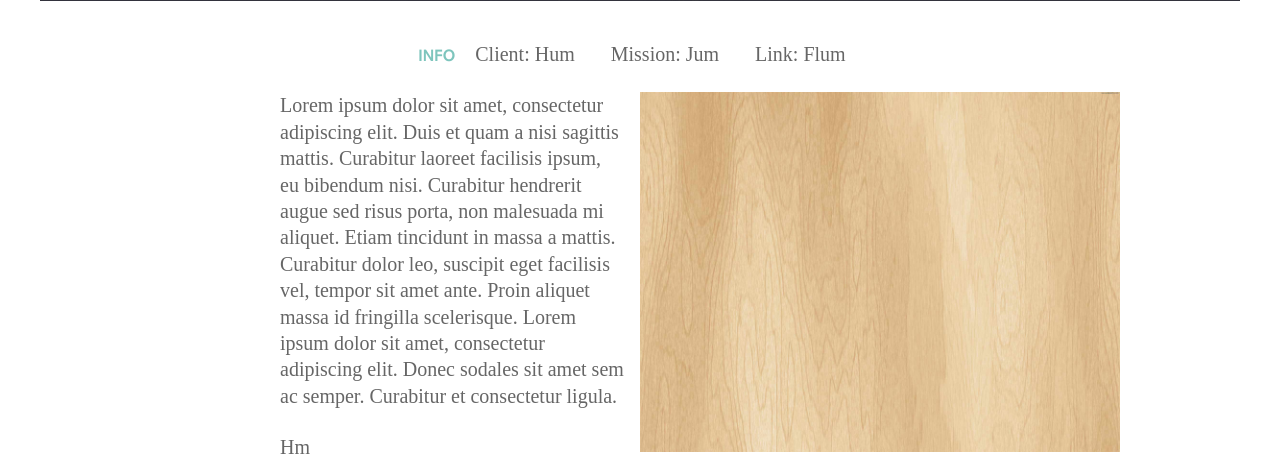
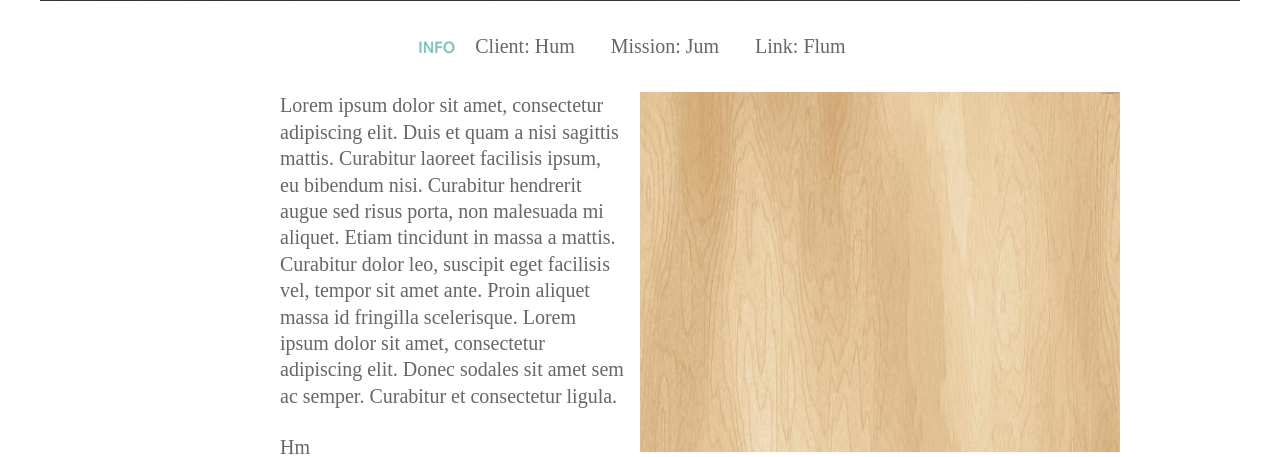
Before and after one commit to regnet-co/regnet-html, a PHP site: page / in a window 1280 px wide. Shown: the part 839-1296 px from the top of the page. Run offline with PHP 8.4, Linux system fonts and the light colour scheme; some libraries are stand-ins or nearby versions.

Commit message:
Killing time killing information

```diff
--- a/css/sass/_portfolio.scss
+++ b/css/sass/_portfolio.scss
@@ -34,9 +34,11 @@
 
 }
 
-aside {
+aside.infurmation {
 	display: block;
 	text-align: center;
+	margin-top: -0.5em;
+	margin-bottom: 0.5em;
 
 	p {
 		display: inline-block;
--- a/css/style.css
+++ b/css/style.css
@@ -22,7 +22,7 @@ img { max-width: 100%; }
 /* line 6, sass/_grid.scss */
 .container { width: 90%; margin: 0 auto; display: block; }
 
-@font-face { font-family: "Regnzidens-Bold"; src: url('../fonts/Regnzidenz-Bold.eot?1446113146'); src: url('../fonts/Regnzidenz-Bold.eot?&1446113146#iefix') format('embedded-opentype'), url('../fonts/Regnzidenz-Bold.woff?1446113146') format('woff'), url('../fonts/Regnzidenz-Bold.ttf?1446113146') format('truetype'); font-weight: 700; }
+@font-face { font-family: "Regnzidens-Bold"; src: url('../fonts/Regnzidenz-Bold.eot?1421423896'); src: url('../fonts/Regnzidenz-Bold.eot?&1421423896#iefix') format('embedded-opentype'), url('../fonts/Regnzidenz-Bold.woff?1421423896') format('woff'), url('../fonts/Regnzidenz-Bold.ttf?1421423896') format('truetype'); font-weight: 700; }
 /* line 4, sass/_type.scss */
 .center { text-align: center; }
 
@@ -91,11 +91,11 @@ h6 { font-size: 1em; }
 .main-body img { margin-top: 0; margin-bottom: 2rem; }
 
 /* line 37, sass/_portfolio.scss */
-aside { display: block; text-align: center; }
-/* line 41, sass/_portfolio.scss */
-aside p { display: inline-block; }
-/* line 45, sass/_portfolio.scss */
-aside h3 { display: inline-block; font-size: 1em; text-transform: uppercase; text-align: left; }
+aside.infurmation { display: block; text-align: center; margin-top: -0.5em; margin-bottom: 0.5em; }
+/* line 43, sass/_portfolio.scss */
+aside.infurmation p { display: inline-block; }
+/* line 47, sass/_portfolio.scss */
+aside.infurmation h3 { display: inline-block; font-size: 1em; text-transform: uppercase; text-align: left; }
 
 /* line 8, sass/style.scss */
 #regnet-logo { position: fixed; width: 100%; top: 1.3em; left: 50%; margin-left: -50%; z-index: 1000; }
--- a/index.html
+++ b/index.html
@@ -47,7 +47,7 @@
 	</section>
 
 	<section class="main-body">
-		<aside>
+		<aside class="infurmation">
 			<h3>INFO</h3>
 				<p>Client: Hum</p>
 				<p>Mission: Jum</p>
```
